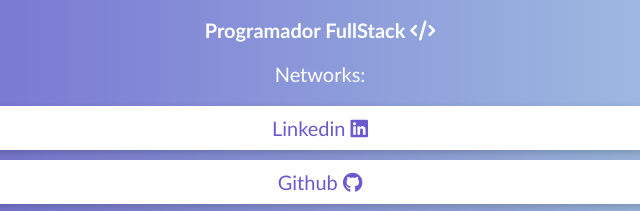
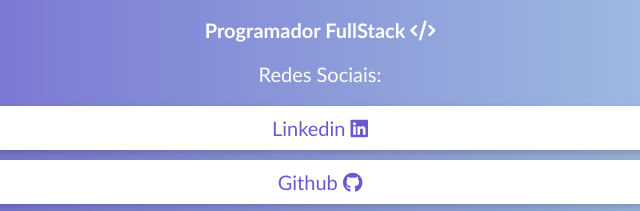
Before and after one commit to marcoshjunior/Linktree, a plain HTML site: page Index.html in a window 1280 px wide. Shown: the part 207-418 px from the top of the page, 320-960 px from the left. Drawn offline with Linux system fonts and the light colour scheme.

Commit message:
Update Index.html

```diff
--- a/Index.html
+++ b/Index.html
@@ -17,7 +17,7 @@
     />
     <h1>Marcos Junior</h1>
     <h2>Programador FullStack <i class="fas fa-code"></i></h2>
-    <p>Networks:</p>
+    <p>Redes Sociais:</p>
     <a href="www.linkedin.com/in/marcos-junior1"
       >Linkedin <i class="fab fa-linkedin"></i
     ></a>
```
